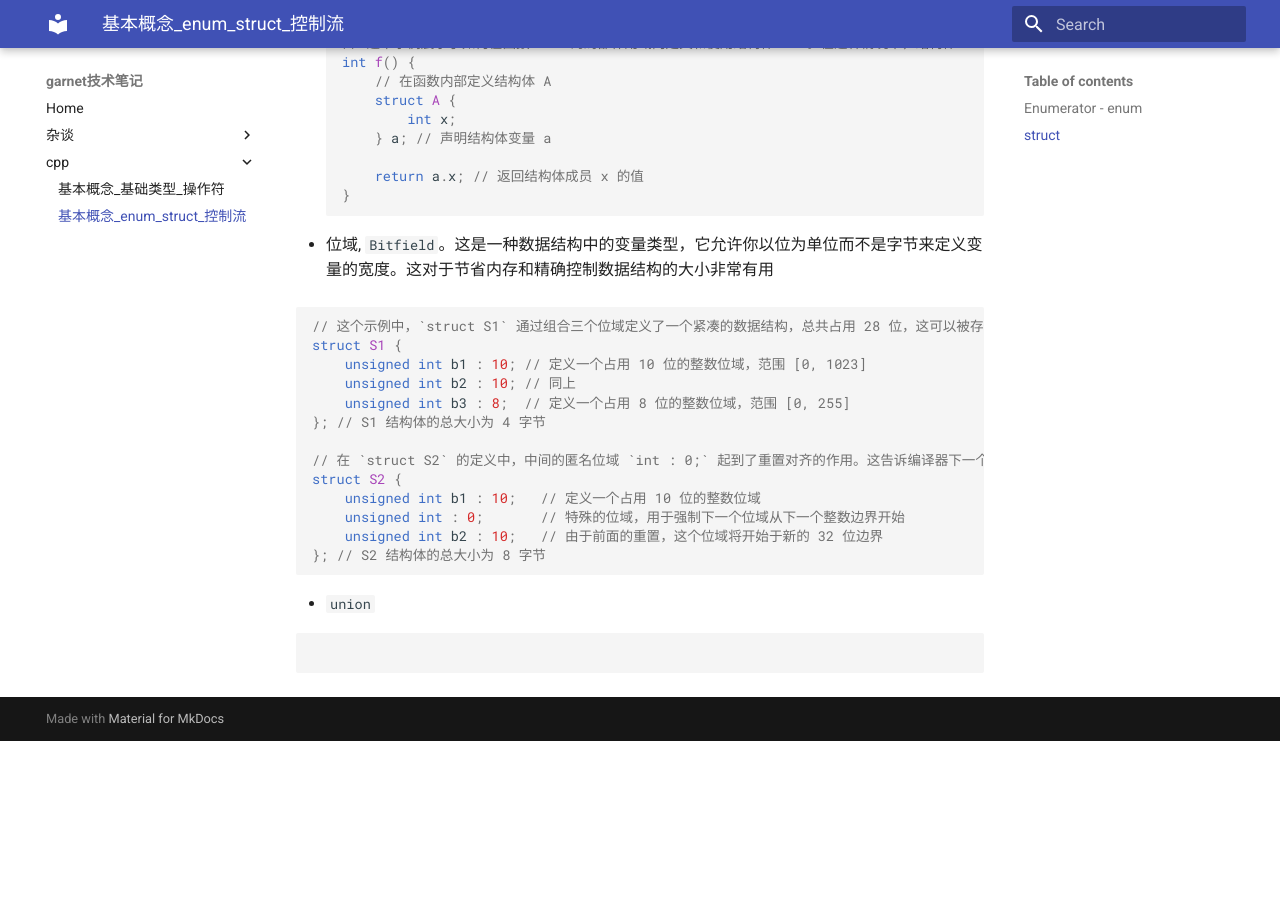
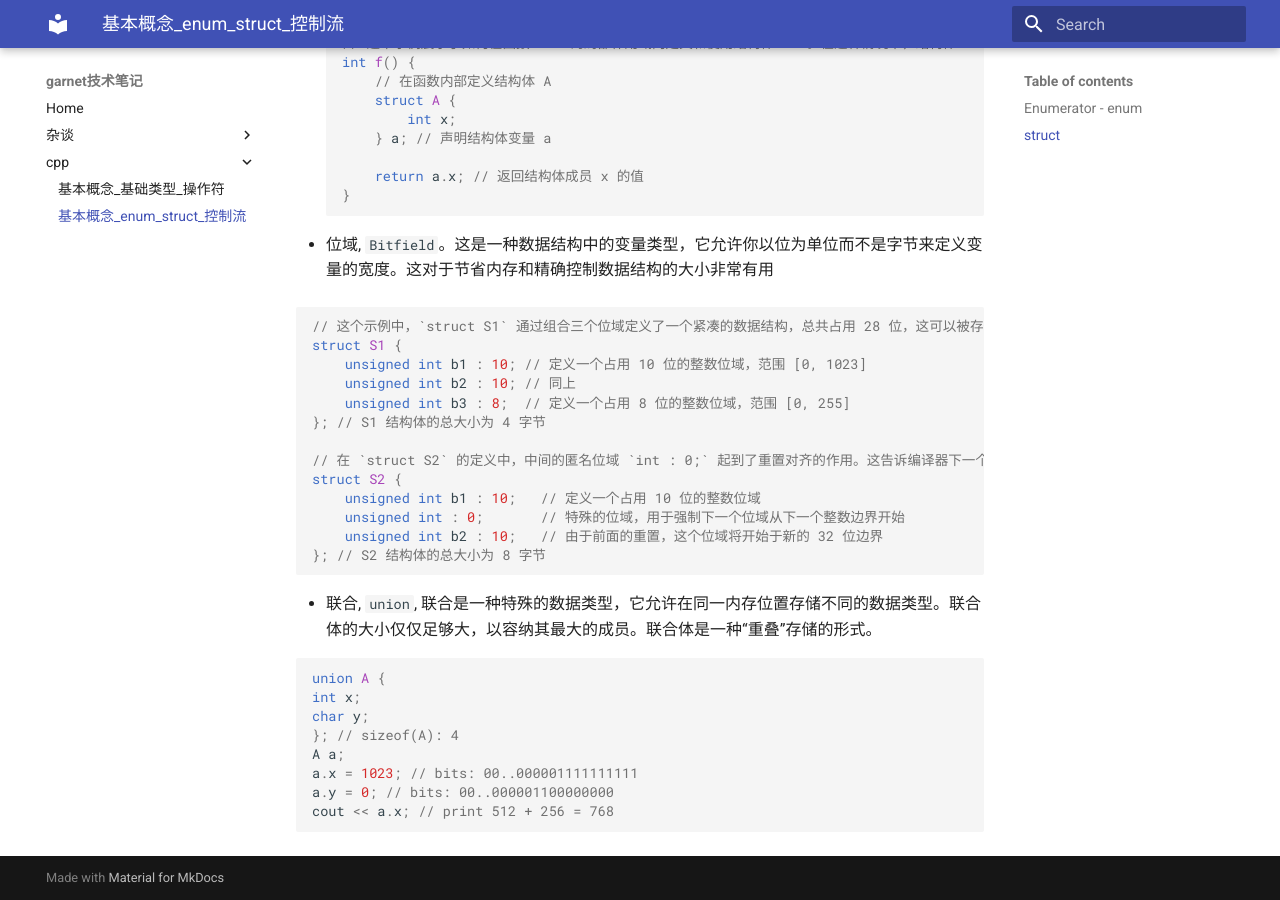
Before and after one commit to ymma98/technotes, an MkDocs documentation site: the page built from docs/cpp/基本概念_enum_struct_控制流.md, in a window 1280 px wide and 900 px high, scrolled down 2257 px. Built offline with MkDocs 1.6.1 and Material for MkDocs 9.7.7, drawn with Linux system fonts in a browser that asks for light colours; before the commit the page ends 2998 px from its top, so only the background shows below that.

Commit message:
docs/cpp/基本概念_enum_struct_控制流.md updated from https://stackedit.cn/

````diff
--- a/docs/cpp/基本概念_enum_struct_控制流.md
+++ b/docs/cpp/基本概念_enum_struct_控制流.md
@@ -131,14 +131,21 @@ struct S2 {
 ```
 
 
-* `union`
+* 联合, `union`, 联合是一种特殊的数据类型，它允许在同一内存位置存储不同的数据类型。联合体的大小仅仅足够大，以容纳其最大的成员。联合体是一种“重叠”存储的形式。
 
 ```cpp
-
+union A {
+int x;
+char y;
+}; // sizeof(A): 4
+A a;
+a.x = 1023; // bits: 00..000001111111111
+a.y = 0; // bits: 00..000001100000000
+cout << a.x; // print 512 + 256 = 768
 ```
 
 <!--stackedit_data:
-eyJoaXN0b3J5IjpbLTQzMjQ2NzE4OCwtNjE5ODUyMDAzLDE1OD
-E5ODg1NTcsMTU0ODUzOTgwMCwtNjkwOTUwNjA4LDkzODg5NDA3
-OF19
+eyJoaXN0b3J5IjpbNTczMDcxODM1LC02MTk4NTIwMDMsMTU4MT
+k4ODU1NywxNTQ4NTM5ODAwLC02OTA5NTA2MDgsOTM4ODk0MDc4
+XX0=
 -->
````
